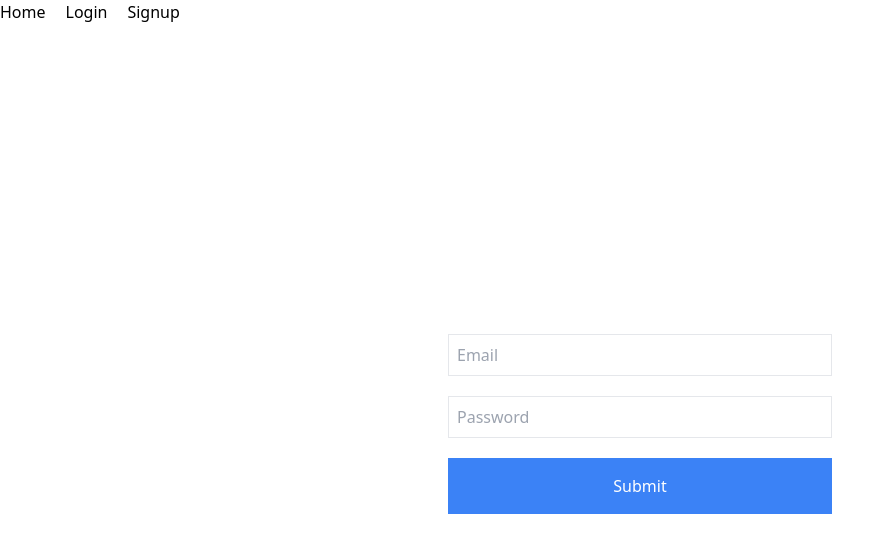
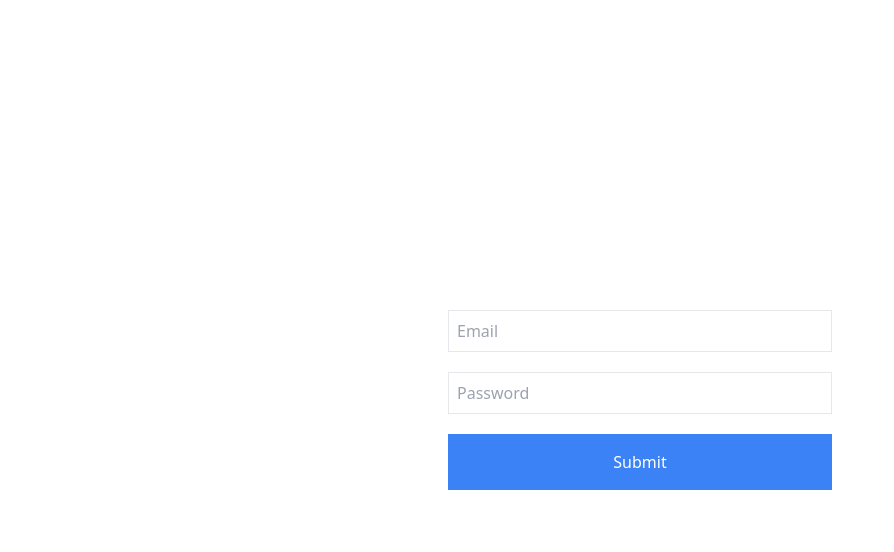
Before and after one commit to kagunecode/ttidjangoreact, a React (Vite) app in the folder frontend/: page /login in a window 1280 px wide. Shown: the top 552 px of the page, without its empty margins (0-894 px from the left). Built offline with nearby package versions, Linux system fonts and the light colour scheme.

Commit message:
Added Welcome path for future implementation

```diff
--- a/frontend/src/App.jsx
+++ b/frontend/src/App.jsx
@@ -3,17 +3,17 @@ import { Routes, Route } from "react-router-dom";
 import { Home } from "./pages/Home";
 import { SignUp } from "./pages/SingUp";
 import { Login } from "./pages/Login";
-import { Navbar } from "./components/Nabvar";
+import { Welcome } from "./pages/Welcome";
 
 export default function App() {
   return (
-    <>
-      <Navbar />
+    <div className="flex flex-col h-full w-full">
       <Routes>
-        <Route path="/" Component={Home} index />
+        <Route path="/" Component={Welcome} index />
         <Route path="/signup" Component={SignUp} />
         <Route path="/login" Component={Login} />
+        <Route path="/app" Component={Home} />
       </Routes>
-    </>
+    </div>
   );
 }
```
